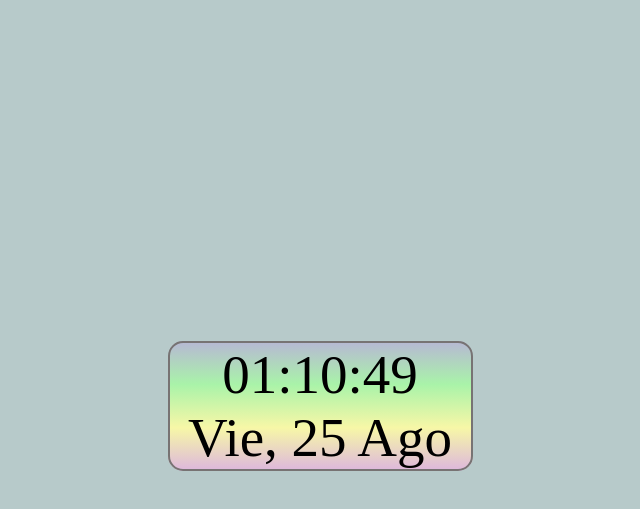
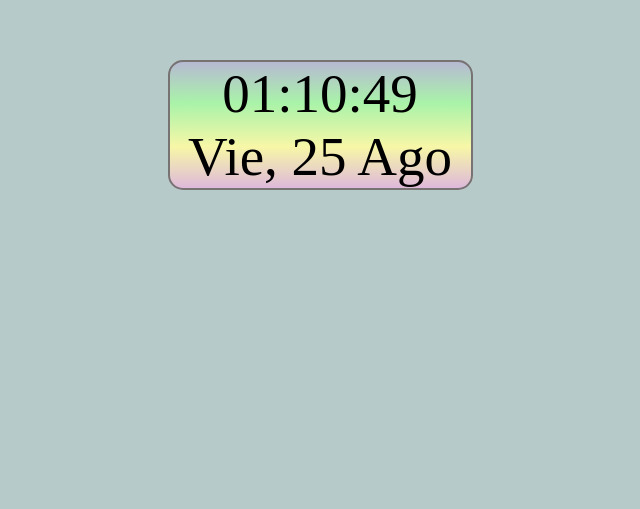
Before and after one commit to AJimenezHolguin/Reloj-Digital, a plain HTML site: page index.html in a window 1280 px wide. Shown: the part 101-610 px from the top of the page, without its empty margins (320-960 px from the left). Drawn offline with Linux system fonts and the light colour scheme.

Commit message:
Se realiza ajuste de posicion reloj para visualización perfecta desde movil hasta desktop

```diff
--- a/style.css
+++ b/style.css
@@ -1,12 +1,19 @@
+html{
+    height: 100%;
+    display: flex;
+    justify-content: center;
+}
 body{
     background-color: rgb(183, 202, 202);
+
 }
 
 .reloj-contenedor{
     width: 305px;
-    margin-top: 50%;
     background: linear-gradient(rgb(183, 183, 212),rgb(169, 243, 169),rgb(247, 247, 167), rgb(221, 182, 221));
     border-radius: 15px;
+    margin: 0 auto;
+    margin-top: 50%;
 }
 .hora,.fecha{
     text-align: center;
@@ -16,10 +23,3 @@ body{
     border:rgb(119, 115, 115) 2px solid;
     border-radius: 15px;
 }
-
-@media(min-width: 550px){
-    .reloj-contenedor{
-        margin: 0 auto;
-        margin-top: 35%;
-    }
-}
```
